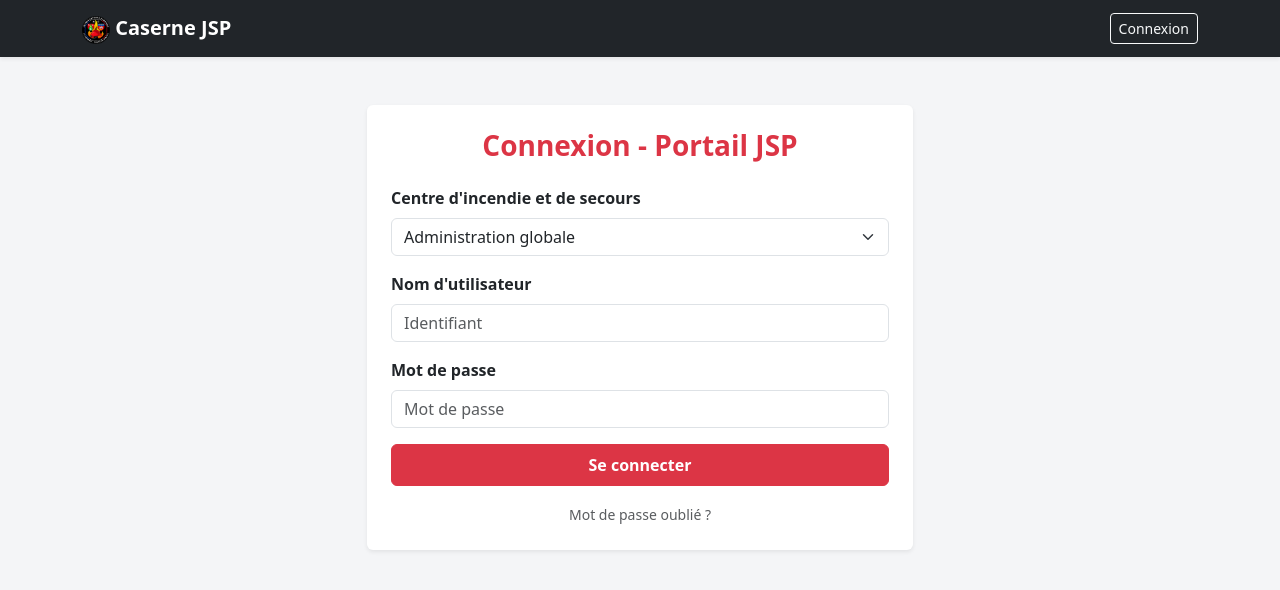
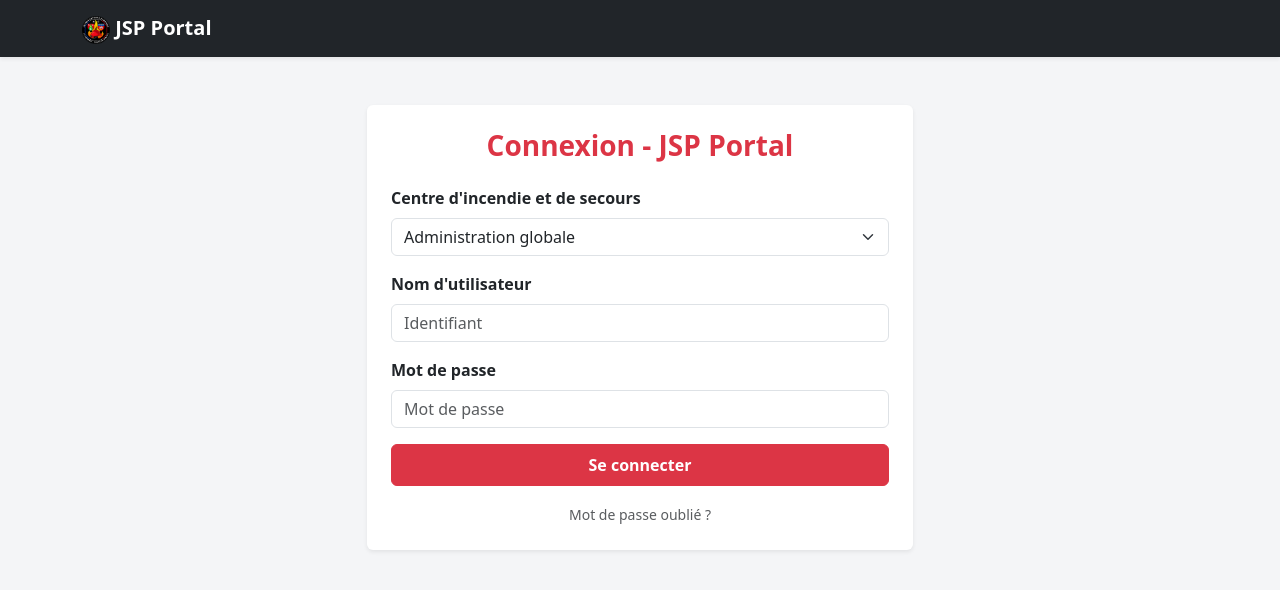
Before and after one commit to Ivar1er/caserne-jsp, a Flask app: page /login in a window 1280 px wide. Shown: the top 590 px of the page. Run offline with Flask 3, Linux system fonts and the light colour scheme; data that the repository does not hold is empty; some libraries are stand-ins or nearby versions.

Commit message:
Renommer le site JSP Portal et simplifier le bandeau

```diff
--- a/templates/base.html
+++ b/templates/base.html
@@ -2,7 +2,7 @@
 <html lang="fr">
 <head>
 <meta charset="UTF-8"><meta name="viewport" content="width=device-width, initial-scale=1">
-<title>Caserne JSP</title>
+<title>JSP Portal</title>
 <link href="{{ url_for('static', filename='vendor/bootstrap.min.css') }}" rel="stylesheet">
 <style>
 body{background:#f4f5f7}.card{border:0}.table{vertical-align:middle}
@@ -14,14 +14,15 @@ input,select,textarea{max-width:100%}
 </head>
 <body>
 <nav class="navbar navbar-expand-lg navbar-dark bg-dark mb-4 shadow-sm"><div class="container">
-<a class="navbar-brand fw-bold" href="{{ url_for('index') }}"><img src="{{ url_for('static',filename='logo.png') }}" alt="" width="28" height="28" style="object-fit:contain"> Caserne JSP</a>
+<a class="navbar-brand fw-bold" href="{{ url_for('index') }}"><img src="{{ url_for('static',filename='logo.png') }}" alt="" width="28" height="28" style="object-fit:contain"> JSP Portal</a>
+{% if current_user.is_authenticated %}
 <div class="d-flex gap-2 flex-wrap align-items-center">
-{% if current_user.is_authenticated %}
 {% if current_user.role == 'admin' %}<a class="btn btn-sm btn-outline-light" href="{{ url_for('manage_sections') }}">Sections & Comptes</a>{% endif %}
 <a class="btn btn-sm btn-outline-light" href="{{ url_for('profile') }}">Mon profil</a>
 <form action="{{ url_for('logout') }}" method="POST" class="m-0"><input type="hidden" name="csrf_token" value="{{ csrf_token() }}"><button class="btn btn-sm btn-outline-danger">Déconnexion</button></form>
-{% else %}<a class="btn btn-sm btn-outline-light" href="{{ url_for('login') }}">Connexion</a>{% endif %}
-</div></div></nav>
+</div>
+{% endif %}
+</div></nav>
 <main class="container pb-5">
 {% with messages = get_flashed_messages(with_categories=true) %}{% for category,message in messages %}
 <div class="alert alert-{{ category }} alert-dismissible" role="{{ 'status' if category == 'success' else 'alert' }}"{% if category == 'success' %} data-auto-dismiss="3000"{% endif %}>
--- a/templates/login.html
+++ b/templates/login.html
@@ -4,7 +4,7 @@
     <div class="col-md-6">
         <div class="card shadow-sm border-0 mt-4">
             <div class="card-body p-4">
-                <h3 class="text-center text-danger fw-bold mb-4">Connexion - Portail JSP</h3>
+                <h3 class="text-center text-danger fw-bold mb-4">Connexion - JSP Portal</h3>
 
                 <!-- Messages Flash pour afficher les erreurs -->
 
```
